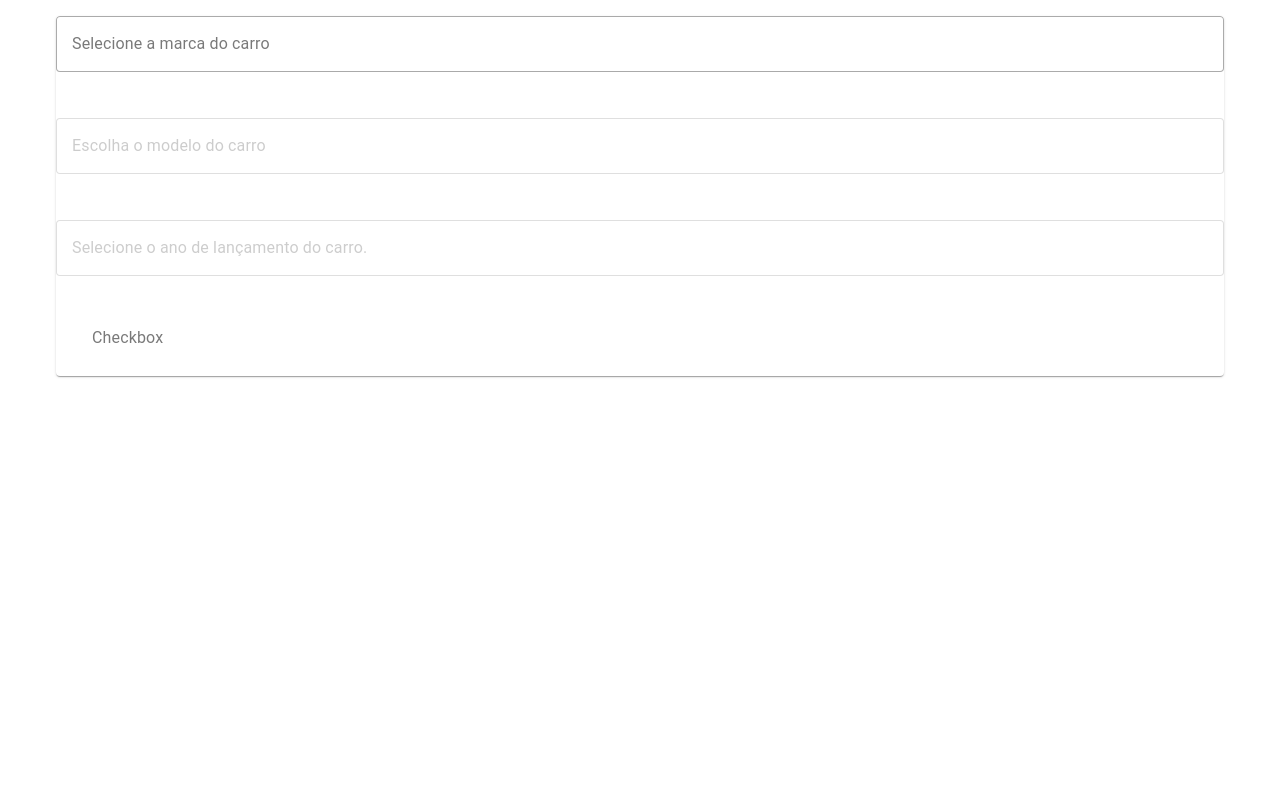
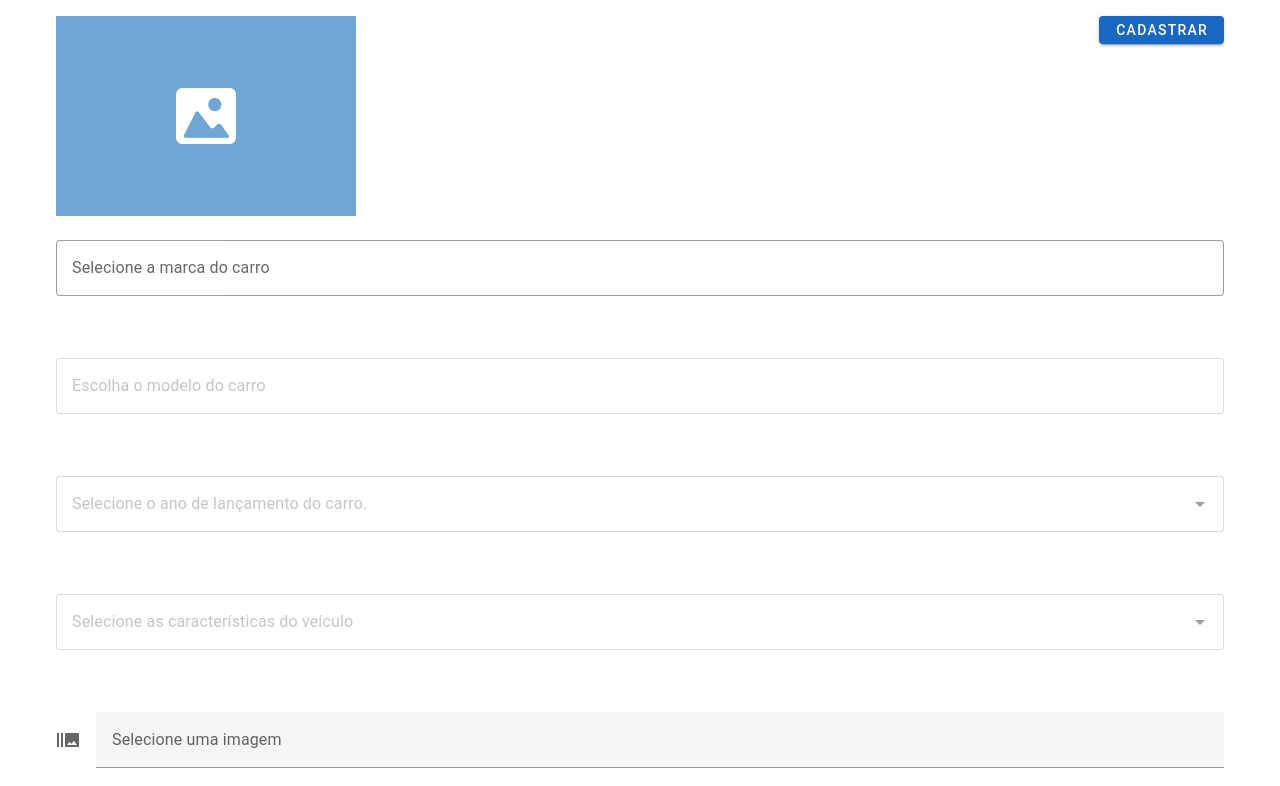
Before and after one commit to Mr-nobody2001/projeto-locacao-veiculos, a Vue app in the folder api-client/: page / in a window 1280 px wide. Shown: the top 786 px of the page. Built offline with nearby package versions, Linux system fonts and the light colour scheme; no server answers.

Commit message:
Página de cadastro de informação de veículo parcialmente implementada

```diff
--- a/api-client/package.json
+++ b/api-client/package.json
@@ -17,6 +17,7 @@
   "devDependencies": {
     "@babel/core": "^7.12.16",
     "@babel/eslint-parser": "^7.12.16",
+    "@mdi/font": "^7.4.47",
     "@vue/cli-plugin-babel": "~5.0.0",
     "@vue/cli-plugin-eslint": "~5.0.0",
     "@vue/cli-service": "~5.0.0",
--- a/api-client/src/main.js
+++ b/api-client/src/main.js
@@ -1,6 +1,7 @@
 import { createApp } from 'vue'
 import App from './App.vue'
 import router from "@/router/router";
+import '@mdi/font/css/materialdesignicons.css'
 
 // Vuetify
 import 'vuetify/styles'
--- a/api-client/src/views/CadastroInformacaoVeiculo/EditItem.vue
+++ b/api-client/src/views/CadastroInformacaoVeiculo/EditItem.vue
@@ -1,9 +1,28 @@
 <template>
   <v-container>
-    <v-card>
     <v-row>
+      <v-col cols="6">
+        <v-img
+            height="200px"
+            width="300px"
+            :src="imagemUrl"
+            alt="Imagem Enviada"
+            cover
+        />
+      </v-col>
+
+      <v-col cols="6" class="d-flex justify-end">
+        <v-btn
+            color="primary"
+            density="comfortable"
+        >
+          Cadastrar
+        </v-btn>
+      </v-col>
+
       <v-col cols="12">
-          <v-select
+        <v-combobox
+            class="mb-10"
             label="Selecione a marca do carro"
             :items="marcasVeiculo"
             item-title="nome"
@@ -11,11 +30,11 @@
             :loading="loadingMarca"
             v-model="marcaSelecionada"
             variant="outlined"
-          ></v-select>
-        </v-col>
+            @update:modelValue="getModelosVeiculo"
+        />
 
-        <v-col cols="12">
-          <v-select
+        <v-combobox
+            class="mb-10"
             label="Escolha o modelo do carro"
             :items="modelosVeiculo"
             item-title="nome"
@@ -24,11 +43,11 @@
             :disabled="!marcaSelecionada"
             v-model="modeloSelecionado"
             variant="outlined"
-          ></v-select>
-        </v-col>
+            @update:modelValue="getDataDeLancamentoVeiculo"
+        />
 
-        <v-col cols="12">
         <v-select
+            class="mb-10"
             label="Selecione o ano de lançamento do carro."
             :items="anosDeLancamento"
             item-title="nome"
@@ -37,12 +56,31 @@
             :disabled="!modeloSelecionado"
             v-model="anoDeLancamentoSelecionado"
             variant="outlined"
-          ></v-select>
+        />
+
+        <v-combobox
+            class="mb-10"
+            v-model="caracteristicasSelecionadas"
+            :items="caracteristicasVeiculo"
+            :disabled="!anoDeLancamentoSelecionado"
+            label="Selecione as características do veículo"
+            multiple
+            chips
+            deletable-chips
+            small-chips
+            variant="outlined"
+        />
+
+        <v-file-input
+            v-model="imagemVeiculo"
+            accept="image/*"
+            label="Selecione uma imagem"
+            placeholder="Nenhuma imagem selecionada"
+            prepend-icon="mdi-camera-burst"
+            show-size
+        />
       </v-col>
-        <v-checkbox :input-value="boolValue" class="mx-2" label="Checkbox"></v-checkbox>
-
     </v-row>
-    </v-card>
   </v-container>
 </template>
 
@@ -53,6 +91,7 @@ export default {
   data: () => ({
     loadingMarca: false,
     loadingModelo: false,
+    imagemVeiculo: null,
     loadingAnoDeLancamento: false,
     marcasVeiculo: [],
     marcaSelecionada: null,
@@ -60,8 +99,39 @@ export default {
     modeloSelecionado: null,
     anosDeLancamento: [],
     anoDeLancamentoSelecionado: null,
-    boolValue: true,
+    caracteristicasVeiculo: [
+      "Ar-condicionado",
+      "Vidro elétrico",
+      "Trava elétrica",
+      "Air bag",
+      "Automático",
+      "ABS",
+      "Direção assistida",
+      "Câmbio manual",
+      "Câmbio automático",
+      "Controle de tração",
+      "Controle de estabilidade",
+      "Sensor de estacionamento",
+      "Câmera de ré",
+      "Rádio FM/AM",
+      "Bluetooth",
+      "Entrada USB",
+      "Freios a disco nas 4 rodas",
+      "Faróis de neblina",
+      "Rodas de liga leve",
+    ],
+    caracteristicasSelecionadas: [],
   }),
+
+  computed: {
+    imagemUrl() {
+      if (!this.imagemVeiculo) {
+        return require('@/assets/placeholder-veiculo.png');
+      }
+
+      return URL.createObjectURL(this.imagemVeiculo);
+    }
+  },
 
   methods: {
     getMarcasVeiculo() {
@@ -75,10 +145,15 @@ export default {
     },
 
     getModelosVeiculo(marcaVeiculo) {
+      if (Object.prototype.toString.call(marcaVeiculo) !== '[object Object]') return;
+
       this.loadingModelo = true;
 
+      this.modeloSelecionado = null;
+      this.anoDeLancamentoSelecionado = null;
+
       FipeService
-          .getModelosVeiculo(marcaVeiculo)
+          .getModelosVeiculo(marcaVeiculo.codigo)
           .then(response => {
             this.modelosVeiculo = response.data.modelos;
           })
@@ -87,10 +162,14 @@ export default {
     },
 
     getDataDeLancamentoVeiculo(modeloVeiculo) {
+      if (Object.prototype.toString.call(modeloVeiculo) !== '[object Object]') return;
+
       this.loadingAnoDeLancamento = true;
 
+      this.anoDeLancamentoSelecionado = null;
+
       FipeService
-          .getDataDeLancamentoVeiculo(this.marcaSelecionada, modeloVeiculo)
+          .getDataDeLancamentoVeiculo(this.marcaSelecionada.codigo, modeloVeiculo.codigo)
           .then(response => {
             this.anosDeLancamento = response.data;
           })
@@ -102,21 +181,6 @@ export default {
   mounted() {
     this.getMarcasVeiculo();
   },
-
-  watch: {
-    marcaSelecionada(marcaSelecionada) {
-      this.modeloSelecionado = null;
-      this.anoDeLancamentoSelecionado = null;
-
-      if (marcaSelecionada) this.getModelosVeiculo(marcaSelecionada);
-    },
-
-    modeloSelecionado(modeloSelecionado) {
-      this.anoDeLancamentoSelecionado = null;
-
-      if (modeloSelecionado) this.getDataDeLancamentoVeiculo(modeloSelecionado);
-    }
-  }
 }
 </script>
 
```
Also changed, not shown: api-client/src/assets/placeholder-veiculo.png (added), 1 other file (tests, documents, lock files or other folders). Lines whose indentation alone changed are shown as unchanged.
